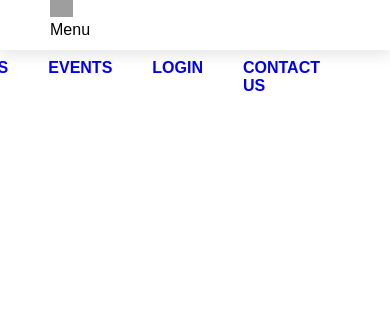
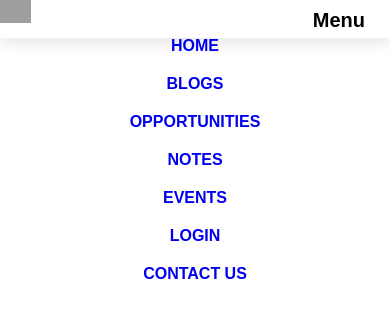
Before and after one commit to aham-18113/Navbar, a plain HTML site: page index.html in a window 390 px wide. Drawn offline with nearby package versions, Linux system fonts and the light colour scheme; grey boxes are pictures that could not be loaded.

Commit message:
Update style.css

```diff
--- a/style.css
+++ b/style.css
@@ -1,7 +1,7 @@
 body{
     margin: 0;
     padding: 0;
-    font-family: sans-serif;
+    font-family: Arial;
 }
 section{
     position: relative;
@@ -10,10 +10,10 @@ section{
 }
 header{
     width: 100%;
-    height: 50px;
+    height: 45px;
     padding: 0 50px;
     box-sizing: border-box;
-    background: rgba(59, 59, 61, 0);
+    background: rgba(0, 0, 0, 0);
     box-shadow: 0px 5px 15px rgba(0, 0, 0, 0.1);
 }
 header img{
@@ -24,17 +24,88 @@ ul{
     padding: 0;
     float: right;
     display: flex;
+    margin-right: 20px;
 }
 ul li{
     list-style: none;
 }
 ul li a{
     position: relative;
-    display: block;
+    display: inline-block;
     text-transform: uppercase;
     text-decoration: none;
-    margin: 15px 10px;
-    padding: 5px 10px;
-    border-radius: 20px;
+    margin: 8px 0px;
+    padding: 10px 20px;
+    font-weight: bolder;
+    transition: 0.5s;
+}
+ul li a:before{
+    position: absolute;
+    content: "";
+    left: 0;
+    top: 0;
+    width: 0;
+    height: 80%;
+    border-top: 3px solid #F33924;
+    border-bottom: 3px solid #F33924;
+    transition: all 0.4s linear;
+    opacity: 0;
+}
+ul li a:hover:before{
+    width: 100%;
+    opacity: 1;
+}
+ul li a:hover{
+    opacity: 0.5;
+}
+.toggle{
+    position: absolute;
+    right: 20px;
+    top: 5px;
+    display: none;
+    cursor: pointer;
     font-weight: bold;
+    padding: 4px 5px;
+    font-size: 20px;
 }
+.toggle:hover{
+    opacity: 0.5;
+}
+.toggle:before{
+    position: absolute;
+    content: "";
+    left: 0;
+    top: 0;
+    width: 100%;
+    height: 80%;
+    border-top: 3px solid #F33924;
+    border-bottom: 3px solid #F33924;
+    transform: scaleY(1.6);
+    transition: 0.5s;
+    opacity: 0;
+}
+.toggle:hover:before{
+    transform: scaleY(0.8);
+    opacity: 1;
+}
+@media (max-width: 992px) {
+    .toggle{
+        display: block;
+    }
+    header{
+        padding: 0;
+        height: 38px;
+    }
+    header ul{
+        margin: 0;
+        width: 100%;
+        display: none;
+        text-align: center;
+    }
+    header ul.active{
+        display: block;
+    }
+    header ul li a{
+        margin: 0;
+    }
+}
```
